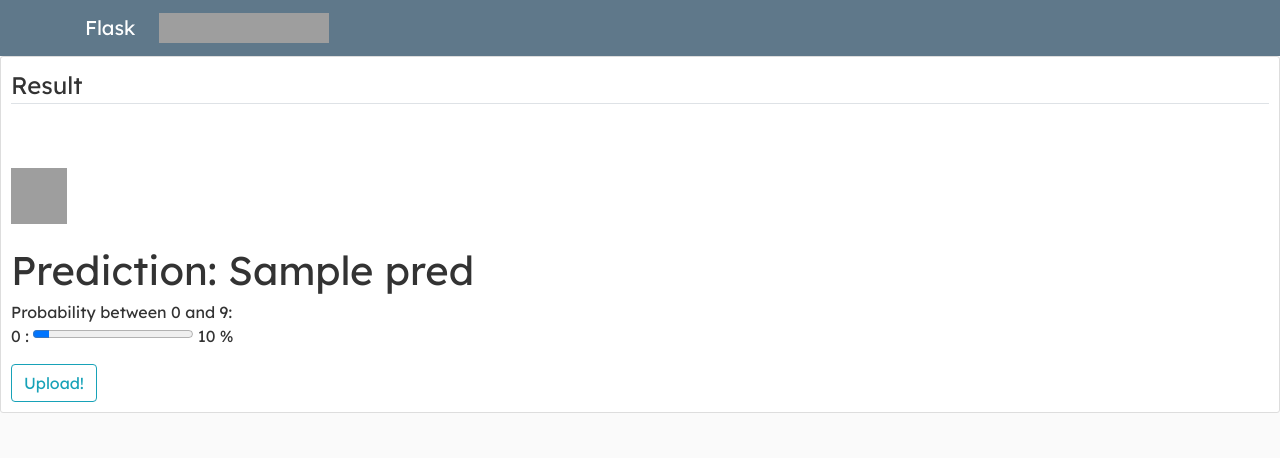
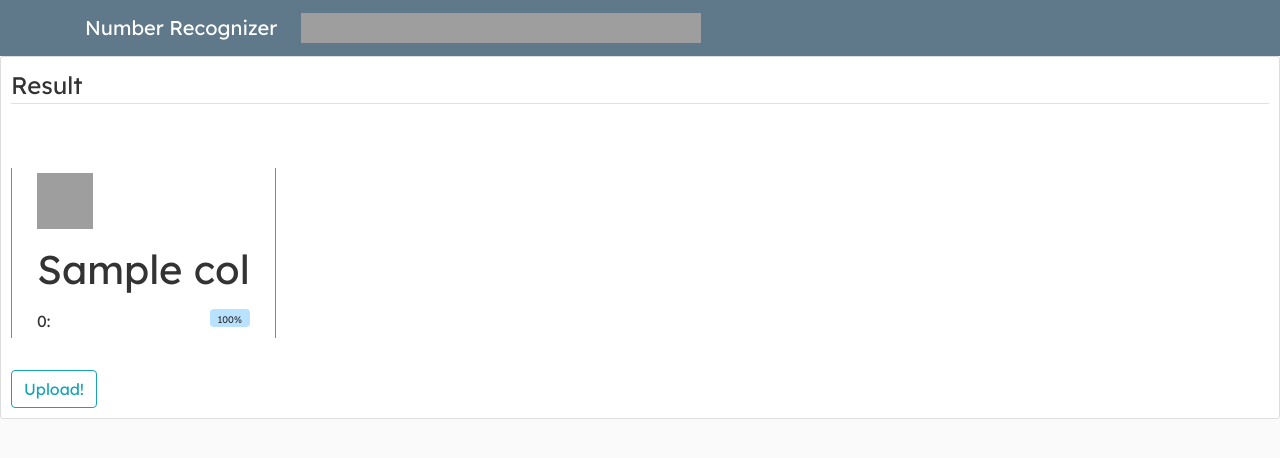
Before and after one commit to penguinmoose/handwritten-recognition, a Flask app: template app/templates/result.html in a window 1280 px wide. Shown: the top 458 px of the page. Run offline with Flask 2, Linux system fonts and the light colour scheme; the template is opened without the code that fills it: values that come from a table or form of the project are taken from there, most other values are stand-ins (such as "Sample title", 1, 10 or a date in 2020); some libraries are stand-ins or nearby versions; grey boxes are pictures that could not be loaded.

Commit message:
add ability to recognize multiple digits
Uses cv2 to break up multi-digit number into multiple single digit peices from left to right, then passes it on to the model

also improve the result page with text inside progress bar

```diff
--- a/app/static/css/style.css
+++ b/app/static/css/style.css
@@ -9,3 +9,40 @@ body {
 .result {
     font-size: 40px;
 }
+
+table,
+th,
+td {
+    border-left: 1px solid #888;
+    border-right: 1px solid #888;
+    border-collapse: collapse;
+    padding: 5px 25px;
+}
+
+th {
+    margin-bottom: 5px;
+}
+
+.progress {
+    height: 1.5em;
+    width: 40px;
+    background-color: #c9c9c9;
+    position: relative;
+    float: right;
+}
+
+.progress:before {
+    content: attr(data-label);
+    font-size: 0.8em;
+    position: absolute;
+    text-align: center;
+    top: 3px;
+    left: 0;
+    right: 0;
+}
+
+.progress .value {
+    background-color: #b8e2ff;
+    display: inline-block;
+    height: 100%;
+}
--- a/app/templates/about.html
+++ b/app/templates/about.html
@@ -8,7 +8,7 @@
     <div class="row">
         <div class="col">
             <h1>About</h1>
-            <div>This is an application that recognizes handwritten digits.<br>Uses Tensorflow.</div>
+            <div>This is an application that recognizes handwritten numbers. The number can be as long as you want.<br>Uses Tensorflow.</div>
         </div>
     </div>
 </div>
--- a/app/templates/index.html
+++ b/app/templates/index.html
@@ -4,7 +4,7 @@
 
 {% block main %}
 <div class="main">
-    <div>This app can classify handwritten digits. Simply upload an image.</div>
+    <div>This app can recognize handwritten numbers from an image. The image can be single-digit or can have as many digits as you want. Upload an image file below.</div>
     <div class="content-section" id="form">
     <form method="POST" enctype=multipart/form-data action="/">
         {{ form.hidden_tag() }}
@@ -16,7 +16,6 @@
                 is-invalid") }}{% for error in form.file.errors %}<span>{{ error }}</span>{% endfor %}{% else %}{{
                 form.file(class="form-control form-control-lg") }}{% endif %}</div>
         </fieldset>
-        <!-- <div class = "background"> --><!-- If the background is white, please check: {{form.white_background}} --><!-- </div> -->
         {{form.submit(class="btn btn-outline-info")}}
         </form>
     </div>
--- a/app/templates/result.html
+++ b/app/templates/result.html
@@ -4,21 +4,41 @@
 
 {% block main %}
 
-<div class="content-section" id="form">
-    <form method="GET" enctype=multipart/form-data action="/">
+<div class ="content-section" id = "form">
+	<form method ="GET" enctype=multipart/form-data action ="/">
 		{{ form.hidden_tag() }}
 		<fieldset class="form-group">
 			<legend class="border-bottom mb-4"> Result</legend>
-            <div class="form-group" id="form"></br></div>
+				<div class="form-group" id="form">
+                    </br>
+                </div>
                 <div class="form-group">
-                <img src="{{path}}" width="56", height="56">
-            </div>
-            <div class="result">Prediction: {{ pred }}<br></div>
-            <div class="possibility">
-                Probability between 0 and 9:<br>
-                {% for row in result %}
-                {{loop.index - 1}} : <progress value="{{(row * 100)|round(2, 'common')}}" max="100">{{(row * 100)|round(2, 'common')}}</progress> {{(row * 100)|round(2, 'common')}} %<br>
+					<table>
+						<tr>
+                            {% for col in results %}
+                                <td>
+                                    <img src="{{col[2]}}" width="56", height="56">
+                                </td>
+                            {% endfor%}
+                        </tr>
+                        <tr>
+                            {% for col in results %}
+                                <td class="result">
+                                    {{col[1]}}
+                                </td>
+                            {% endfor%}
+                        </tr>
+                        <tr>
+                            {% for col in results %}
+                                <td>
+                                    {% for row in col[0] %}
+                                        {{loop.index - 1}}: <span class="progress" data-label="{{(row * 100)|round(2, 'common')}}%"><span class="value" style="width: {{(row * 100)|round(2, 'common')}}%;"></span></span>
+                                        <br>
                                     {% endfor %}
+                                </td>
+                            {% endfor%}
+                        </tr>
+					</table>
 				</div>
         </fieldset>
 		{{ form.submit(class="btn btn-outline-info")}}
@@ -29,6 +49,5 @@
 
 {% block script %}
 <script>
- // alert("Template inheritance is awesome");
 </script>
 {% endblock %}
--- a/app/templates/templates/template.html
+++ b/app/templates/templates/template.html
@@ -23,14 +23,13 @@
     <body>
         <nav class="navbar navbar-expand-md navbar-dark bg-steel fixed-top">
         <div class="container">
-            <a class="navbar-brand mr-4" href="/">Flask</a>
+            <a class="navbar-brand mr-4" href="/">Number Recognizer</a>
             <button class="navbar-toggler"
                 type="button" data-toggle="collapse" data-target="#navbarToggle" aria-controls="navbarToggle"
                 aria-expanded="false" aria-label="Toggle navigation"><span class="navbar-toggler-icon"></span></button>
             <div class="collapse navbar-collapse" id="navbarToggle">
-                <iframe
-                    src="https://ghbtns.com/github-btn.html?user=penguinmoose&repo=handwritten-recognition&type=star&count=true&size=large"
-                    frameborder="0" scrolling="0" width="170" height="30" title="GitHub"></iframe>
+                <iframe src="https://ghbtns.com/github-btn.html?user=penguinmoose&type=follow&count=false&size=large" frameborder="0" scrolling="0" width="230" height="30" title="GitHub"></iframe>
+                <iframe src="https://ghbtns.com/github-btn.html?user=penguinmoose&repo=handwritten-recognition&type=star&size=large&text=false" frameborder="0" scrolling="0" width="170" height="30" title="GitHub"></iframe>
             </div>
         </div>
         </nav>
--- a/requirements.txt
+++ b/requirements.txt
@@ -7,3 +7,4 @@ Pillow==9.3.0
 Werkzeug==2.0.1
 WTForms==2.3.3
 tensorflow==2.9.1
+opencv-python==4.7.0.72
```
Also changed, not shown: app/views.py (+84 -21 lines), 1 other file. Lines whose indentation alone changed are shown as unchanged.
